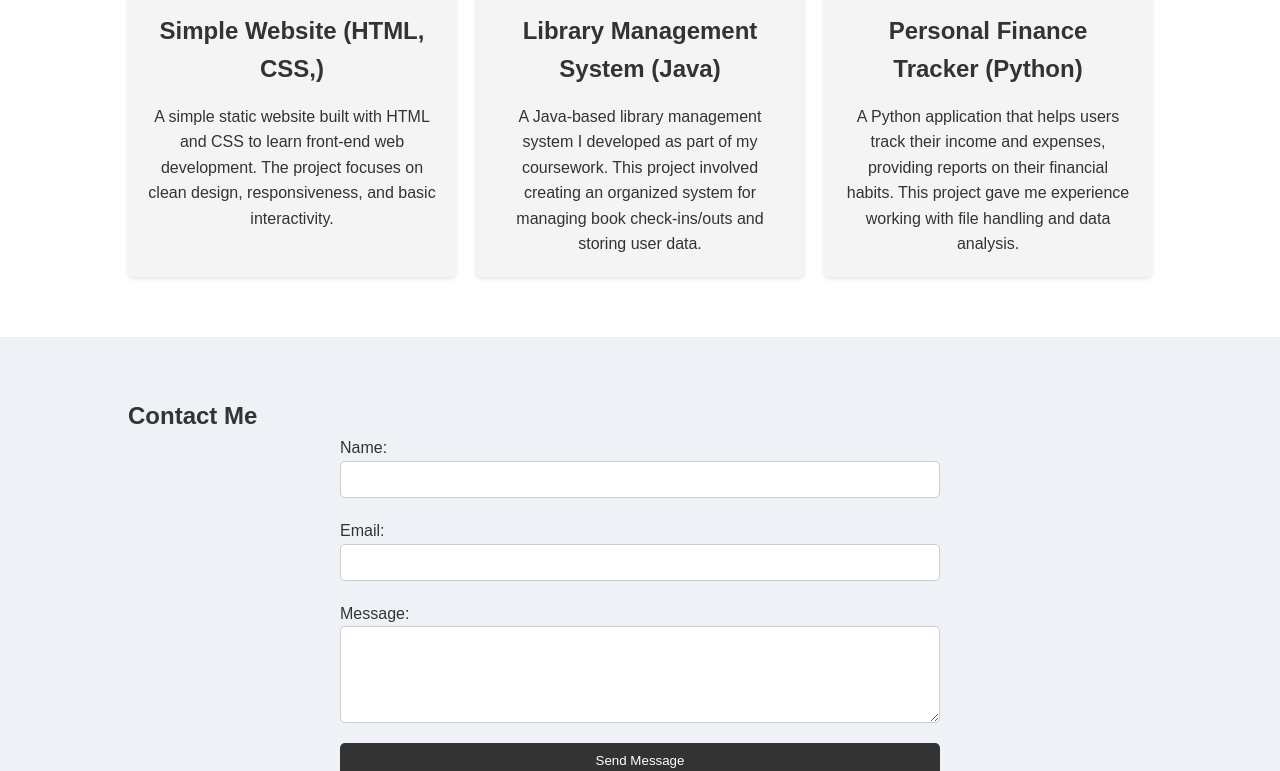
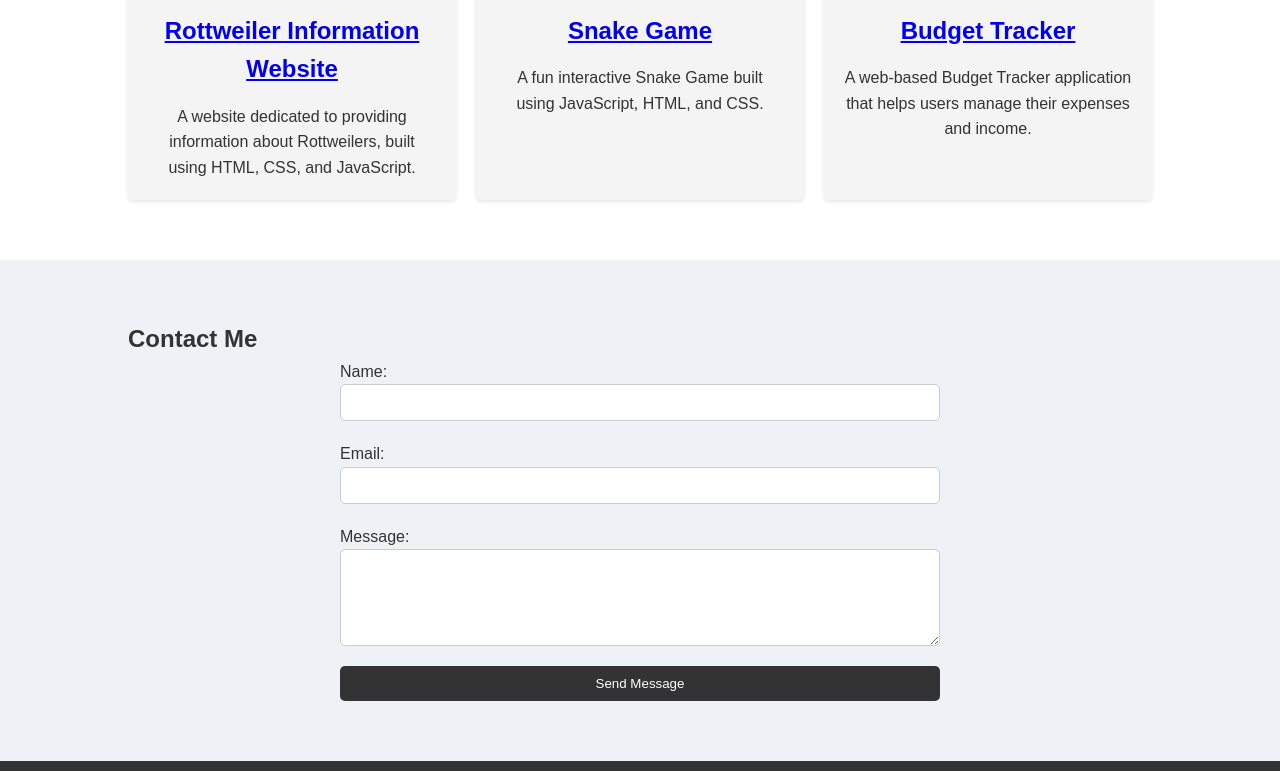
Before and after one commit to AmeliaMD2310/AmeliaMD2310.github.io-Portfolio, a plain HTML site: page index.html in a window 1280 px wide. Shown: the part 1238-2009 px from the top of the page. Drawn offline with Linux system fonts and the light colour scheme.

Commit message:
Update index.html

```diff
--- a/index.html
+++ b/index.html
@@ -47,21 +47,20 @@
         <h2>My Projects</h2>
         <div class="projects">
             <div class="project">
-                    <img src="project1.jpg" alt="Project 1">
-                    <h3>Simple Website (HTML, CSS,)</h3>
-                    <p>A simple static website built with HTML and CSS to learn front-end web development. The project focuses on clean design, responsiveness, and basic interactivity.</p>
+                <img src="RottweilerWebsite.jpg" alt="Project 1">
+                <h3><a href="https://ameliamd2310.github.io/AmeliaMD2310.github.io-Rottweiler/" target="_blank">Rottweiler Information Website</a></h3>
+                <p>A website dedicated to providing information about Rottweilers, built using HTML, CSS, and JavaScript.</p>
             </div>
             <div class="project">
-                    <img src="project2.jpg" alt="Project 2">
-                    <h3>Library Management System (Java)</h3>
-                    <p>A Java-based library management system I developed as part of my coursework. This project involved creating an organized system for managing book check-ins/outs and storing user data.</p>
+                <img src="SnakeGame.jpg" alt="Project 2">
+                <h3><a href="https://ameliamd2310.github.io/AmeliaMD2310.github.io-Snake-Game/" target="_blank">Snake Game</a></h3>
+                <p>A fun interactive Snake Game built using JavaScript, HTML, and CSS.</p>
             </div>
             <div class="project">
-                    <img src="project3.jpg" alt="Project 3">
-                    <h3>Personal Finance Tracker (Python)</h3>
-                    <p>A Python application that helps users track their income and expenses, providing reports on their financial habits. This project gave me experience working with file handling and data analysis.</p>
+                <img src="BudgetTracker.jpg" alt="Project 3">
+                <h3><a href="https://ameliamd2310.github.io/AmeliaMD2310.github.io-Budget-Tracker/" target="_blank">Budget Tracker</a></h3>
+                <p>A web-based Budget Tracker application that helps users manage their expenses and income.</p>
             </div>
-                <!-- Add more projects here -->
         </div>
     </div>
 </section>
```
Lines whose indentation alone changed are shown as unchanged.
